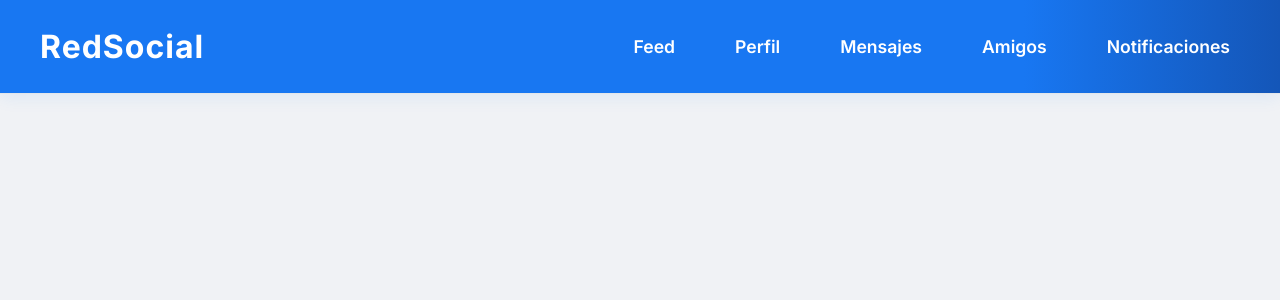
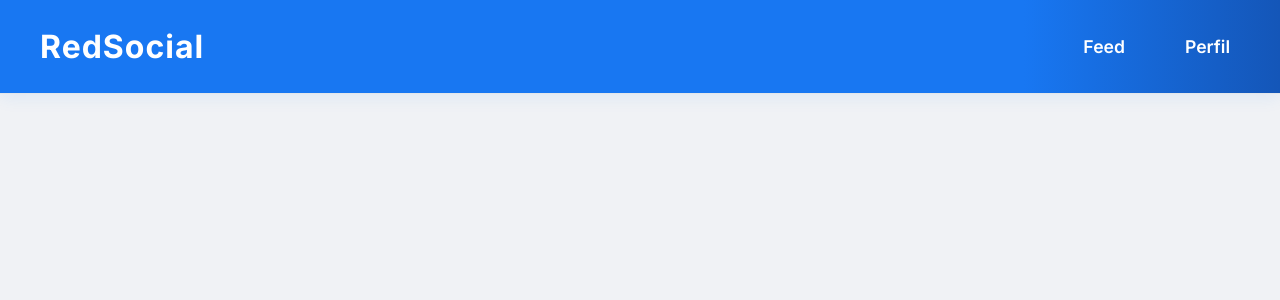
Before and after one commit to PabloGarciaJC/red-social-node-express-mongodb, a React (Vite) app: page /profile in a window 1280 px wide. Shown: the top 300 px of the page. Built offline with nearby package versions, Linux system fonts and the light colour scheme.

Commit message:
Se comenta modulos de mensaje, notificacions y amigos. para  feactures mas adelante

```diff
--- a/src/components/Navbar.jsx
+++ b/src/components/Navbar.jsx
@@ -21,9 +21,9 @@ const Navbar = () => {
       <ul className="navbar-links">
         <li><Link to="/feed">Feed</Link></li>
         <li><Link to="/profile">Perfil</Link></li>
-        <li><Link to="/messages">Mensajes</Link></li>
+        {/* <li><Link to="/messages">Mensajes</Link></li>
         <li><Link to="/friends">Amigos</Link></li>
-        <li><Link to="/notifications">Notificaciones</Link></li>
+        <li><Link to="/notifications">Notificaciones</Link></li> */}
         {token && (
           <li>
             <button onClick={handleLogout} className="navbar-logout">
```
